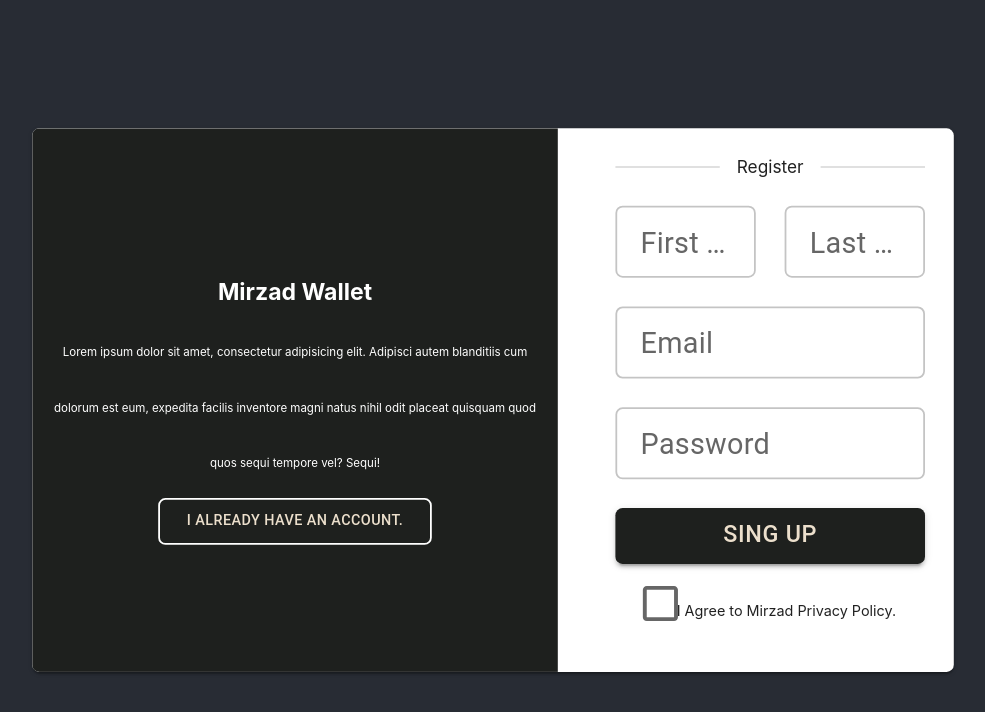
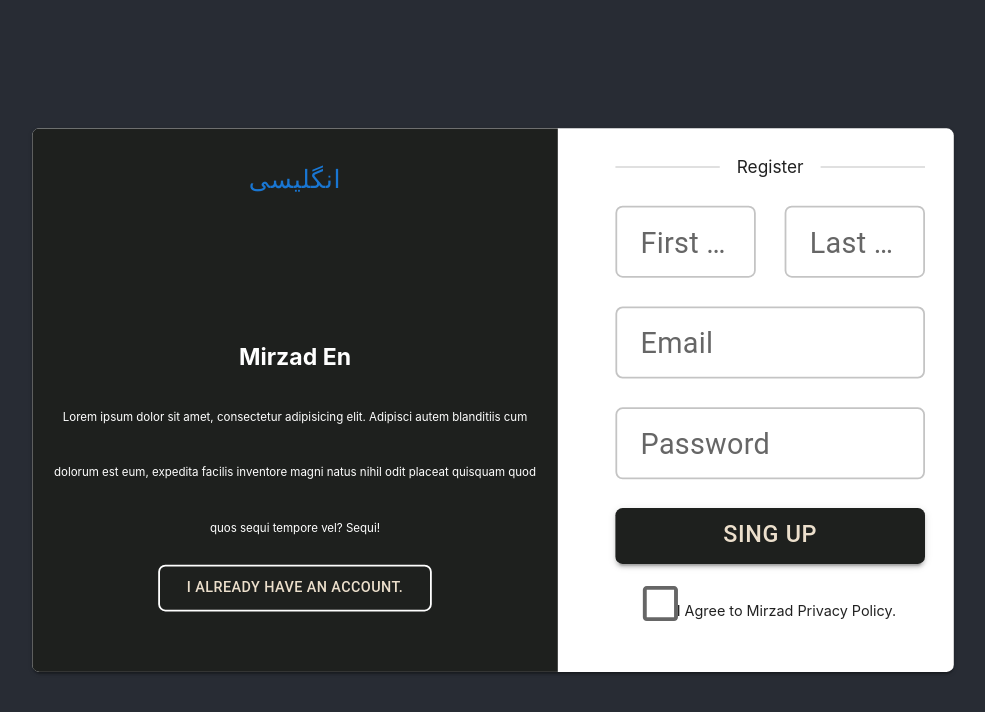
Before and after one commit to siahvosh/Wallet, a React (Create React App) app: page /register in a window 1280 px wide. Shown: the top 712 px of the page, without its empty margins (147-1132 px from the left). Built offline with nearby package versions, Linux system fonts and the light colour scheme.

Commit message:
set loaces

```diff
--- a/package.json
+++ b/package.json
@@ -11,8 +11,10 @@
     "@testing-library/react": "^13.4.0",
     "@testing-library/user-event": "^13.5.0",
     "axios": "^1.7.7",
+    "i18next": "^23.16.4",
     "react": "^18.3.1",
     "react-dom": "^18.3.1",
+    "react-i18next": "^15.1.0",
     "react-router-dom": "^6.27.0",
     "react-scripts": "5.0.1",
     "web-vitals": "^2.1.4"
--- a/src/Component/Register/Register.js
+++ b/src/Component/Register/Register.js
@@ -8,18 +8,31 @@ import {useNavigate} from 'react-router-dom'
 import {Visibility, VisibilityOff} from "@mui/icons-material";
 import {useEffect, useState} from "react";
 
+
+
+import { useTranslation } from 'react-i18next';
+import './../../i18n'; // حتما فایل i18n.js را وارد کنید
+import i18n from './../../i18n';
+
 export const Register = () => {
     let navigate = useNavigate()
+    const { t } = useTranslation('register');
 
+    const changeLanguage = (lng) => {
+        console.log({lng: lng})
+        i18n.changeLanguage(lng);
+    };
     return (
         <React.Fragment>
             <Card style={{ width: '40%', scale: '1.8'}}>
                 <Grid2 container spacing={2}>
                     <Grid2 sx={{ display: { xs: 'none', sm: 'none', md: 'block'} }}  size={{ xs: 12, sm: 12, md: 7 }} style={{background: '#1E201E', padding: '10px'}} >
+                        <Button onClick={() => changeLanguage(  i18n.language === 'fa' ?  'fa' :  'en')}> {i18n.language === 'fa' ? 'فارسی' : 'انگلیسی'}</Button>
+
                         <div style={{ position: "relative", top: '50%', left: '50%', transform:  'translate(-50%, -50%)'}}>
                             <Grid2 size={12}>
                                   <span style={{color: 'white', fontSize: '.8rem', textTransform: 'capitalize', fontWeight: '700'}}>
-                                      mirzad wallet
+                                      {t('register.description.title')} {i18n.language}
                                   </span>
                             </Grid2>
                             <Grid2 size={12}>
--- /dev/null
+++ b/src/Locales/en/Login.json
@@ -0,0 +1,15 @@
+{
+  "login": {
+    "form": {
+      "title": "ورود",
+      "email": "ایمیل",
+      "password": "رمز عبور",
+      "loginBtn": "ورود",
+      "or": "یا"
+    },
+    "description": {
+      "title": "میرزاد",
+      "welcome": "به برنامه خوش آمدید!"
+    }
+  }
+}
--- /dev/null
+++ b/src/Locales/en/Register.json
@@ -0,0 +1,15 @@
+{
+  "register": {
+    "form": {
+      "title": "ورود",
+      "email": "ایمیل",
+      "password": "رمز عبور",
+      "loginBtn": "ورود",
+      "or": "یا"
+    },
+    "description": {
+      "title": "Mirzad",
+      "welcome": "به برنامه خوش آمدید!"
+    }
+  }
+}
--- /dev/null
+++ b/src/Locales/fa/Login.json
@@ -0,0 +1,15 @@
+{
+  "login": {
+    "form": {
+      "title": "ورود",
+      "email": "ایمیل",
+      "password": "رمز عبور",
+      "loginBtn": "ورود",
+      "or": "یا"
+    },
+    "description": {
+      "title": "میرزاد",
+      "welcome": "به برنامه خوش آمدید!"
+    }
+  }
+}
--- /dev/null
+++ b/src/Locales/fa/Register.json
@@ -0,0 +1,15 @@
+{
+  "register": {
+    "form": {
+      "title": "ورود",
+      "email": "ایمیل",
+      "password": "رمز عبور",
+      "loginBtn": "ورود",
+      "or": "یا"
+    },
+    "description": {
+      "title": "میرزاد",
+      "welcome": "به برنامه خوش آمدید!"
+    }
+  }
+}
--- /dev/null
+++ b/src/i18n.js
@@ -0,0 +1,30 @@
+import i18n from 'i18next';
+import { initReactI18next } from 'react-i18next';
+
+// وارد کردن فایل‌های JSON
+import loginEn from './Locales/en/Login.json';
+import registerEn from './Locales/en/Register.json';
+import loginFa from './Locales/fa/Login.json';
+import registerFa from './Locales/fa/Register.json';
+
+i18n
+    .use(initReactI18next)
+    .init({
+        resources: {
+            en: {
+                login: loginEn,
+                register: registerEn,
+            },
+            fa: {
+                login: loginFa,
+                register: registerFa,
+            },
+        },
+        lng: 'en', // زبان پیش‌فرض
+        fallbackLng: 'en',
+        interpolation: {
+            escapeValue: false, // برای جلوگیری از فرار خودکار متون
+        },
+    });
+
+export default i18n;
```
Also changed, not shown: 1 other file (tests, documents, lock files or other folders).
